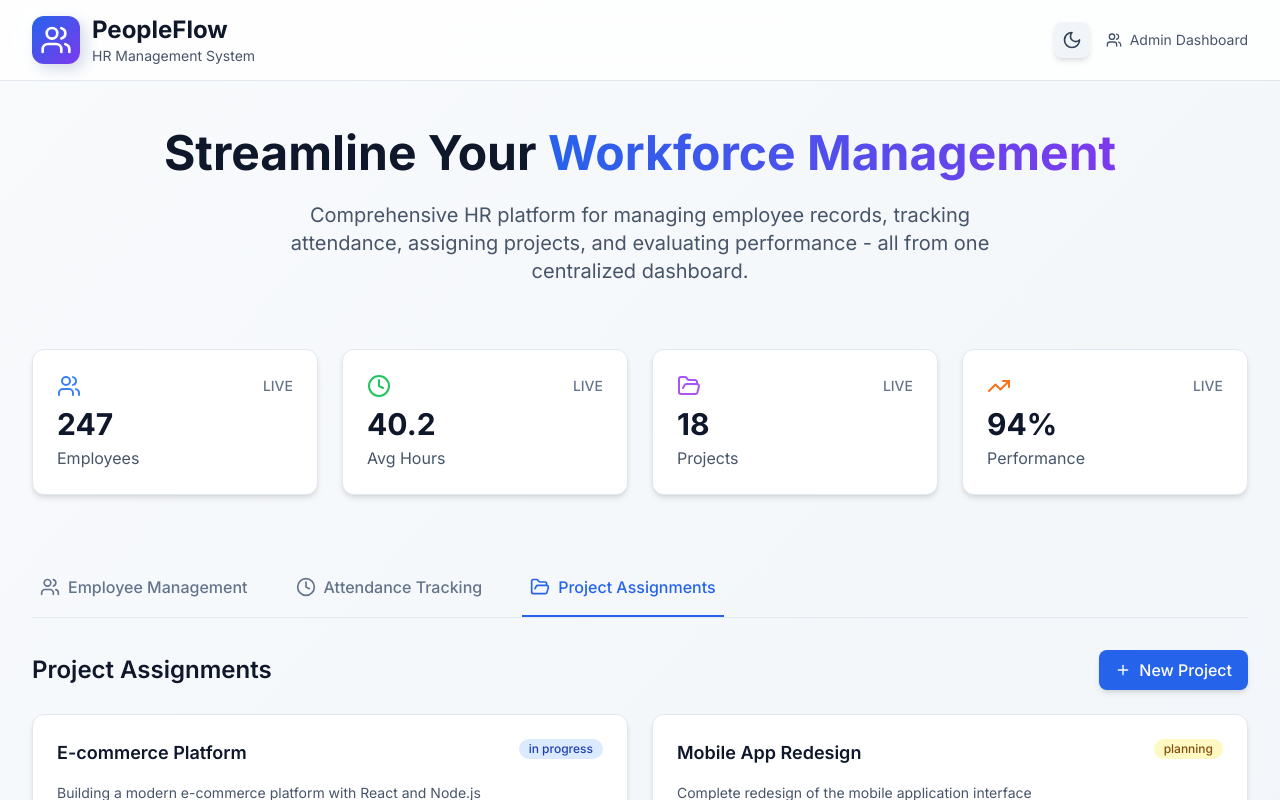
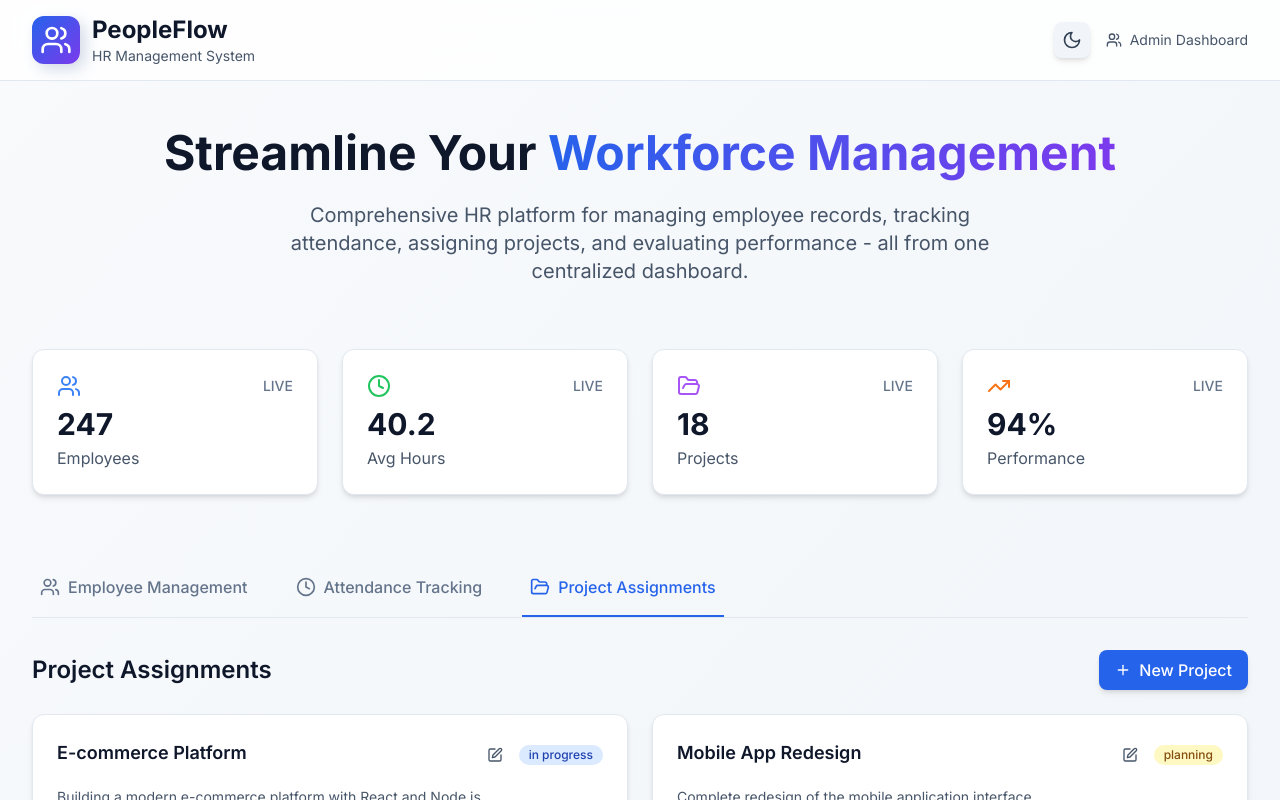
Before and after one commit to apper-canvas/peopleflow-craft, a React (Vite) app: page / in a window 1280 px wide. Both pictures are taken after a click on the button "Project Assignments". Shown: the top 800 px of the page. Built offline with nearby package versions, Linux system fonts and the light colour scheme.

Commit message:
Add complete project edit functionality with pre-filled form, validation, and success notifications

```diff
--- a/src/components/MainFeature.jsx
+++ b/src/components/MainFeature.jsx
@@ -74,6 +74,8 @@ const MainFeature = () => {
     comments: ''
   })
   const [showProjectForm, setShowProjectForm] = useState(false)
+  const [editingProject, setEditingProject] = useState(null)
+  const [isEditMode, setIsEditMode] = useState(false)
 
   const projectStatuses = ['open', 'in-progress', 'completed']
 
@@ -111,6 +113,22 @@ const MainFeature = () => {
   const handleAddProject = (e) => {
     e.preventDefault()
     if (newProject.name && newProject.description && newProject.startDate && newProject.deadline) {
+      if (isEditMode && editingProject) {
+        // Update existing project
+        const updatedProjects = projects.map(p =>
+          p.id === editingProject.id
+            ? {
+                ...p,
+                ...newProject,
+                startDate: new Date(newProject.startDate),
+                deadline: new Date(newProject.deadline)
+              }
+            : p
+        )
+        setProjects(updatedProjects)
+        toast.success(`Project "${newProject.name}" updated successfully!`)
+      } else {
+        // Create new project
         const project = {
           id: projects.length + 1,
           ...newProject,
@@ -119,12 +137,31 @@ const MainFeature = () => {
           assignedEmployees: newProject.assignedEmployees
         }
         setProjects([...projects, project])
+        toast.success(`Project "${newProject.name}" created successfully!`)
+      }
       setNewProject({ name: '', description: '', startDate: '', deadline: '', assignedEmployees: [], status: 'open', notes: '', comments: '' })
       setShowProjectForm(false)
-      toast.success(`Project "${newProject.name}" created successfully!`)
+      setEditingProject(null)
+      setIsEditMode(false)
     } else {
       toast.error('Please fill in all required fields')
     }
+  const handleEditProject = (project) => {
+    setNewProject({
+      name: project.name,
+      description: project.description,
+      startDate: format(project.startDate || new Date(), 'yyyy-MM-dd'),
+      deadline: format(project.deadline, 'yyyy-MM-dd'),
+      assignedEmployees: project.assignedEmployees || [],
+      status: project.status,
+      notes: project.notes || '',
+      comments: project.comments || ''
+    })
+    setEditingProject(project)
+    setIsEditMode(true)
+    setShowProjectForm(true)
+  }
+
   }
 
   const toggleEmployeeAssignment = (employeeId) => {
@@ -376,7 +413,7 @@ const MainFeature = () => {
             className="card p-4 md:p-6"
           >
             <h4 className="text-lg font-semibold text-surface-900 dark:text-surface-100 mb-4">
-              Create New Project
+              {isEditMode ? 'Edit Project' : 'Create New Project'}
             </h4>
             <form onSubmit={handleAddProject} className="space-y-4">
               <div className="grid grid-cols-1 md:grid-cols-2 gap-4">
@@ -492,11 +529,16 @@ const MainFeature = () => {
 
               <div className="flex flex-col sm:flex-row gap-3">
                 <button type="submit" className="btn-primary flex-1">
-                  Create Project
+                  {isEditMode ? 'Update Project' : 'Create Project'}
                 </button>
                 <button
                   type="button"
-                  onClick={() => setShowProjectForm(false)}
+                  onClick={() => {
+                    setShowProjectForm(false)
+                    setEditingProject(null)
+                    setIsEditMode(false)
+                    setNewProject({ name: '', description: '', startDate: '', deadline: '', assignedEmployees: [], status: 'open', notes: '', comments: '' })
+                  }}
                   className="btn-secondary flex-1"
                 >
                   Cancel
@@ -520,6 +562,14 @@ const MainFeature = () => {
               <h4 className="text-lg font-semibold text-surface-900 dark:text-surface-100">
                 {project.name}
               </h4>
+              <div className="flex items-center space-x-2">
+                <button
+                  onClick={() => handleEditProject(project)}
+                  className="p-2 rounded-lg hover:bg-surface-100 dark:hover:bg-surface-700 transition-colors duration-200"
+                  title="Edit Project"
+                >
+                  <ApperIcon name="Edit" className="h-4 w-4 text-surface-600 dark:text-surface-400" />
+                </button>
               <span className={`inline-flex items-center px-2.5 py-0.5 rounded-full text-xs font-medium ${
                 project.status === 'in-progress'
                   ? 'bg-blue-100 text-blue-800 dark:bg-blue-900/20 dark:text-blue-400'
@@ -527,6 +577,7 @@ const MainFeature = () => {
               }`}>
                 {project.status.replace('-', ' ')}
               </span>
+              </div>
             </div>
 
             <div className="mb-4">
```
Lines whose indentation alone changed are shown as unchanged.
